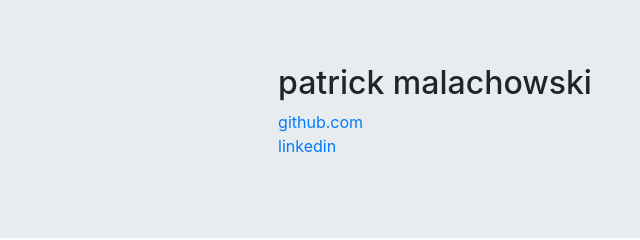
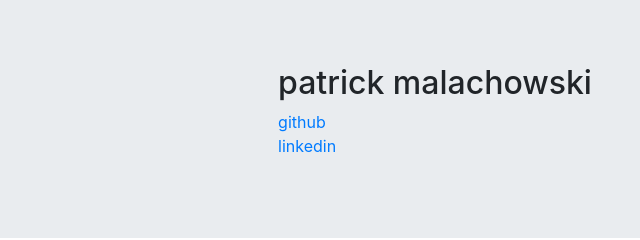
Before and after one commit to tatater56/tatater56.github.io, a plain HTML site: page index.html in a window 1280 px wide. Shown: the top 240 px of the page, 205-845 px from the left. Drawn offline with nearby package versions, Linux system fonts and the light colour scheme; files whose address does not match are found by name.

Commit message:
Update index.html

```diff
--- a/index.html
+++ b/index.html
@@ -13,7 +13,7 @@
     <div class="d-flex justify-content-center">
         <div>
             <h2>patrick malachowski</h2>
-            <p><a href="https://github.com/tatater56">github.com</a><br>
+            <p><a href="https://github.com/tatater56">github</a><br>
             <a href="https://www.linkedin.com/in/patrick-malachowski">linkedin</a><br></p>
         </div>
     </div>
```
